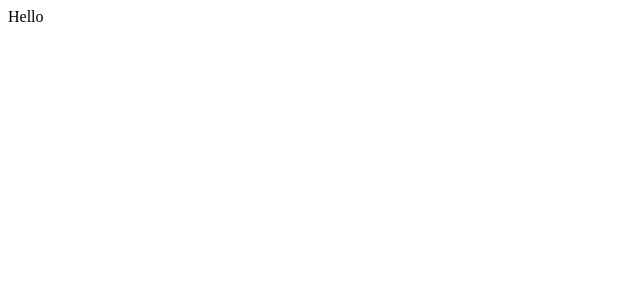
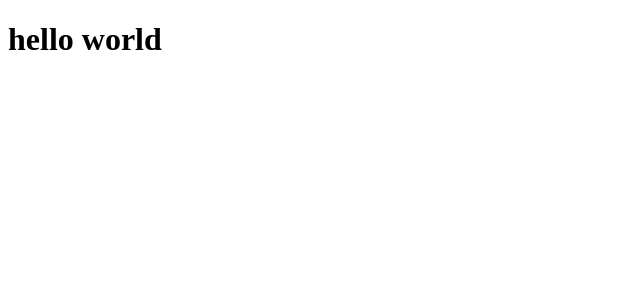
Before and after one commit to swarajd/learn-react, a React app: page / in a window 1280 px wide. Shown: the top 300 px of the page, without its empty margins (0-640 px from the left). Built offline with nearby package versions, Linux system fonts and the light colour scheme.

Commit message:
first component, stateless vs stateful

```diff
--- a/App.js
+++ b/App.js
@@ -1,8 +1,13 @@
 import React from 'react';
-class App extends React.Component {
-  render() {
-    return <div>Hello</div>
-  }
-}
+
+//-- stateful component
+// class App extends React.Component {
+//   render() {
+//     return <div>Hello</div>
+//   }
+// }
+
+//-- stateless component
+const App = () => <h1>hello world</h1>
 
 export default App;
```
